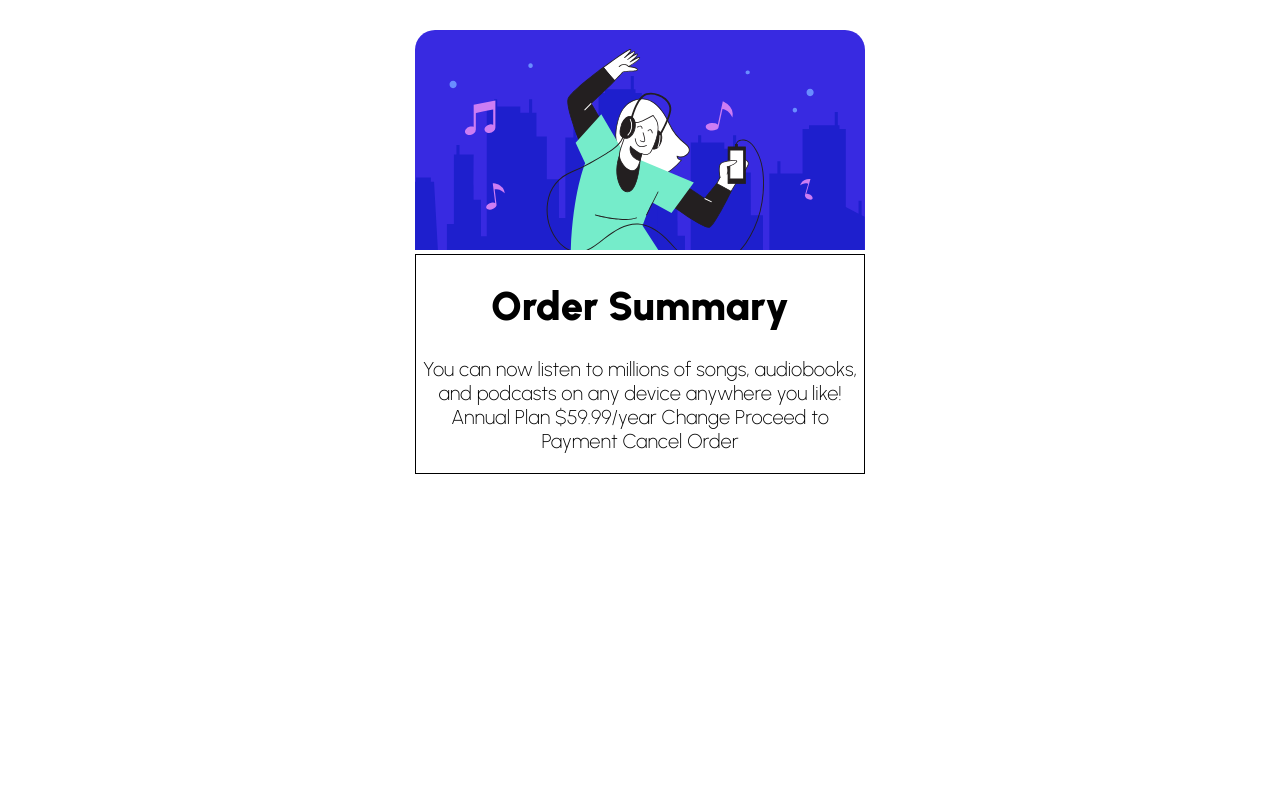
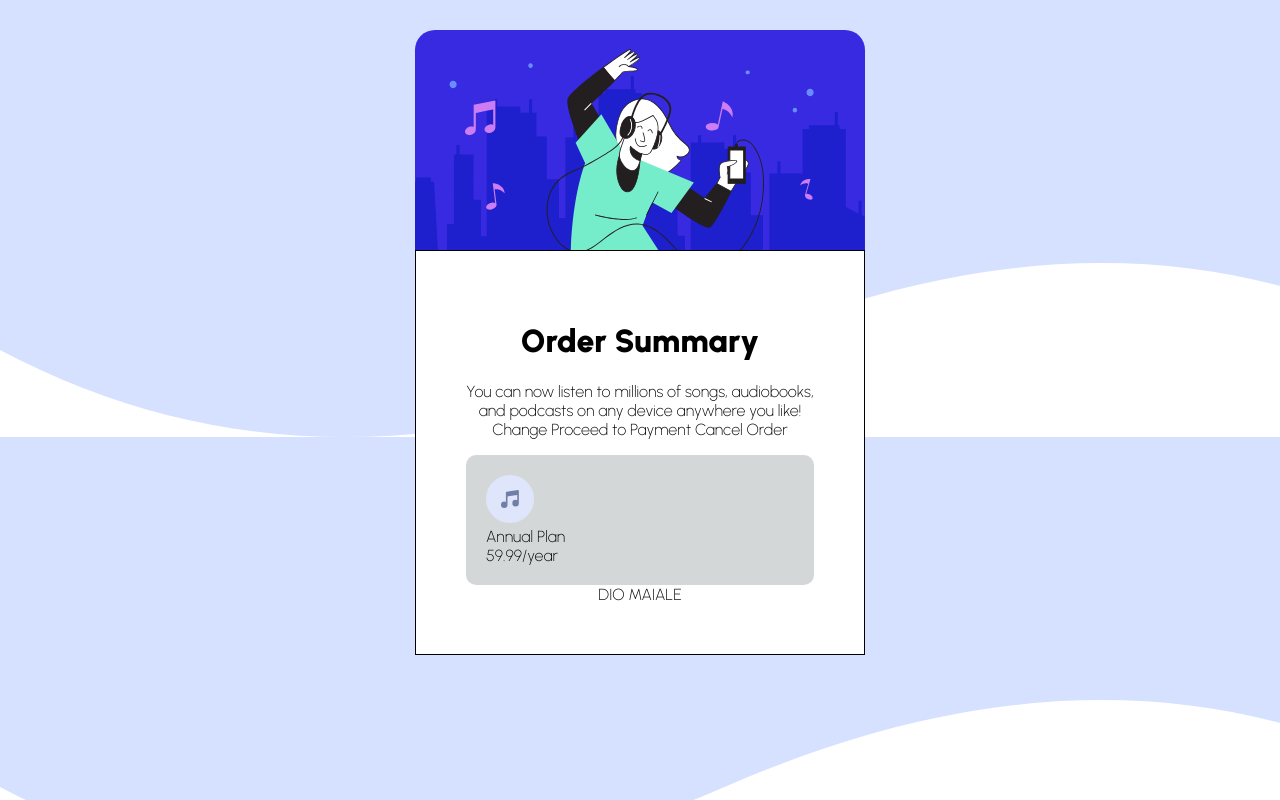
Before and after one commit to alemari7284/FEM-summary, a plain HTML site: page index.html in a window 1280 px wide. Drawn offline with Linux system fonts and the light colour scheme.

Commit message:
add music

```diff
--- a/index.html
+++ b/index.html
@@ -11,7 +11,7 @@
   <!-- Feel free to remove these styles or customise in your own stylesheet 👍 -->
 
 </head>
-<body>
+<body background="./images/pattern-background-desktop.svg">
 
   <div class="cardContainer">
     <div>
@@ -21,15 +21,19 @@
             <p>You can now listen to millions of songs, audiobooks, and podcasts on any
             device anywhere you like!
 
-            Annual Plan
-            $59.99/year
-
             Change
 
             Proceed to Payment
             Cancel Order
           </p>
+
+          <div class="details">
+            <a href="#"><img src="./images/icon-music.svg" alt="music"></a>
+            <div>Annual Plan</div>
+            <div>59.99/year</div>
+          </div>
             <div class="footerSection">
+              DIO MAIALE
             </div>
         </div>
     </div>
--- a/styles.css
+++ b/styles.css
@@ -29,11 +29,23 @@ body {
 
 .cardBody {
     font-family: 'Urbanist', sans-serif;
+    background-color: white;
     text-align: center;
     font-weight: 200;
-    font-size: 20px;
-    margin-top: 0px;
+    font-size: 16px;
+    padding: 50px;
+    margin-top: -4px;
     border: 0.5px solid black;
     width: fit-content;
     height: fit-content;
 }
+
+.details {
+    background-color: rgba(88, 101, 104, 0.26);
+    border-radius: 10px;
+    padding: 20px;
+    display: flex;
+    flex-direction: column;
+    justify-content: space-between;
+    align-items: flex-start;
+}
```
